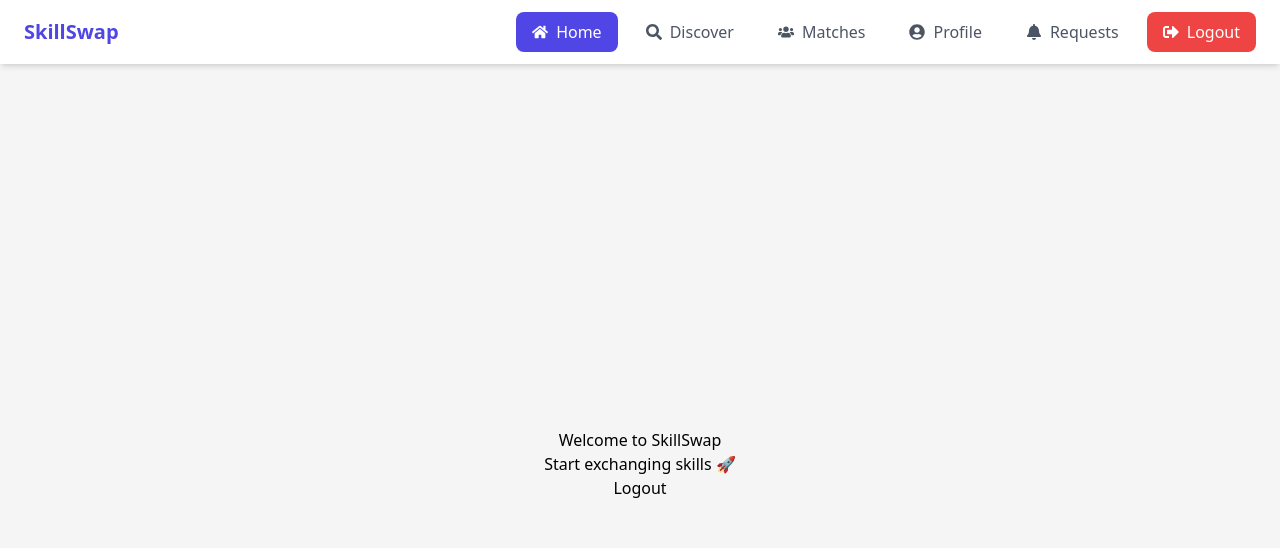
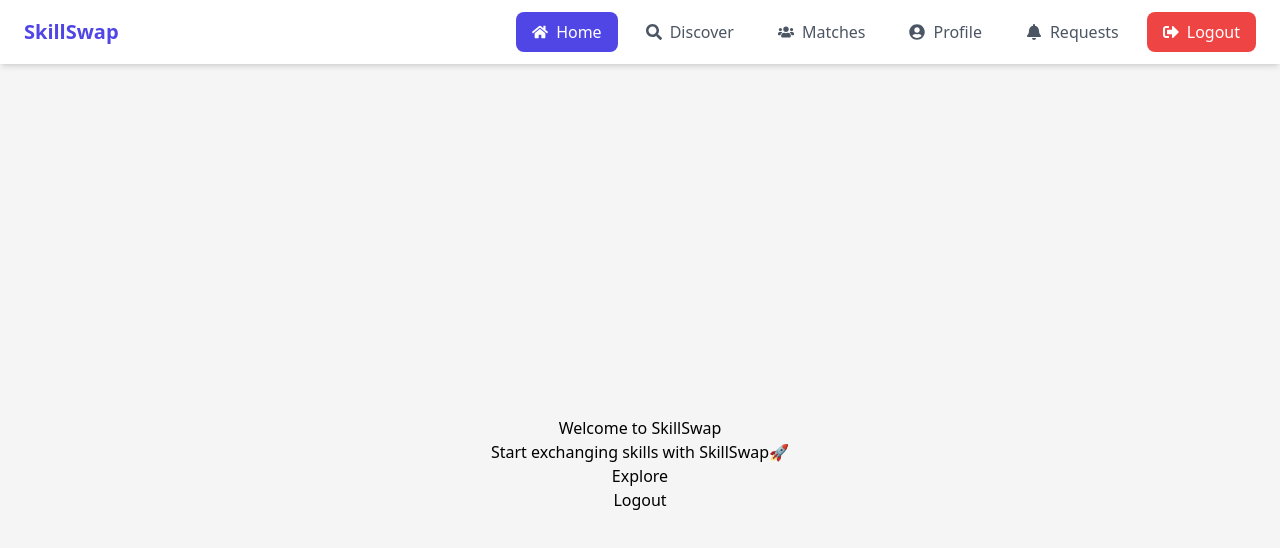
Before and after one commit to surbhi-anand03/Skill-Swap, a React (Create React App) app in the folder client/: page /home in a window 1280 px wide. Shown: the top 548 px of the page. Built offline with nearby package versions, Linux system fonts and the light colour scheme; sample sign-in values are in the browser's storage.

Commit message:
feature added
Co-authored-by: Raksha Prem <raksha0526@gmail.com>

```diff
--- a/client/src/pages/Home.jsx
+++ b/client/src/pages/Home.jsx
@@ -3,11 +3,6 @@ import "./Home.css";
 
 export default function Home() {
   const navigate = useNavigate();
-
-  // const handleLogout = () => {
-  //   localStorage.removeItem("token");
-  //   navigate("/");
-  // };
 
   const handleLogout = () => {
     localStorage.removeItem("token");
@@ -19,7 +14,8 @@ export default function Home() {
   return (
     <div className="home-container">
       <h1>Welcome to SkillSwap</h1>
-      <p>Start exchanging skills 🚀</p>
+      <p>Start exchanging skills with SkillSwap🚀</p>
+      <p>Explore</p>
 
       <button onClick={handleLogout}>Logout</button>
     </div>
```
